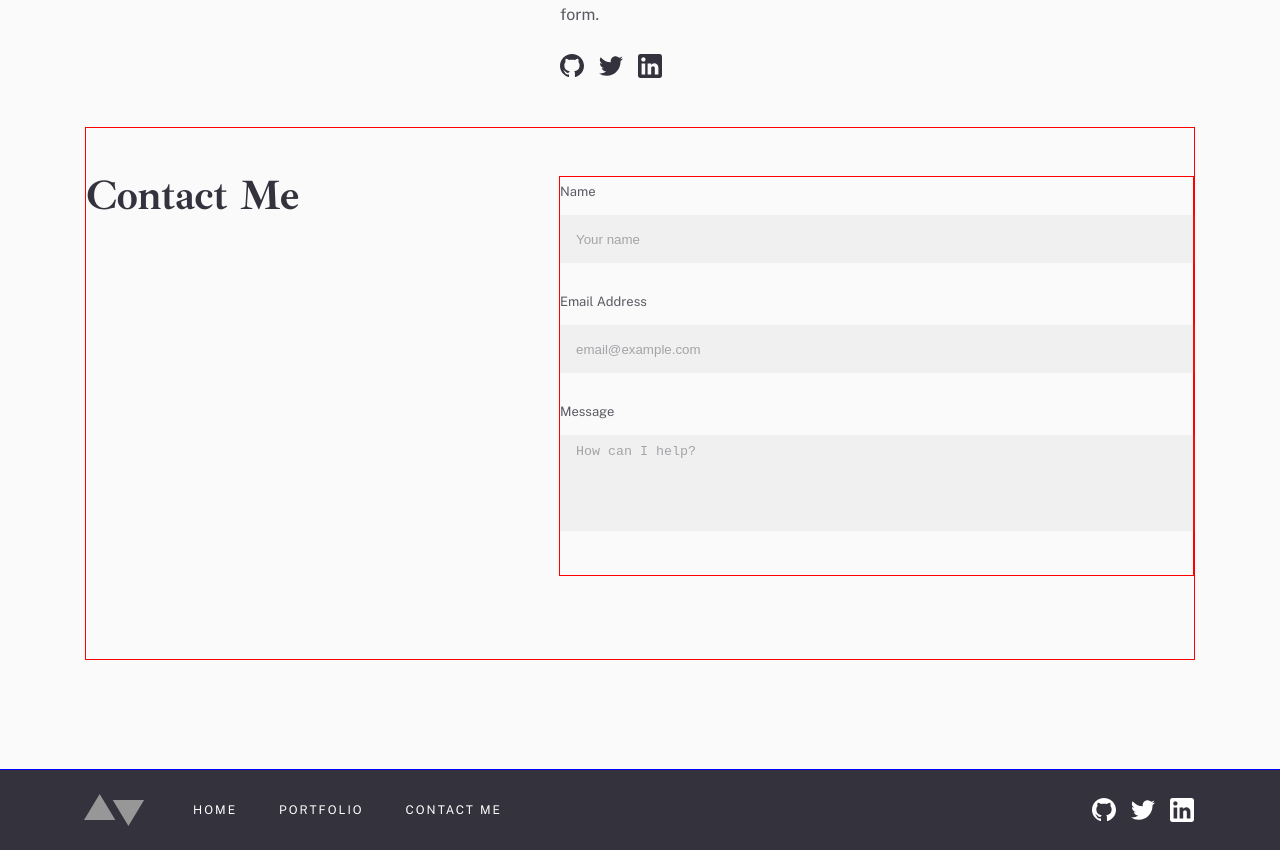
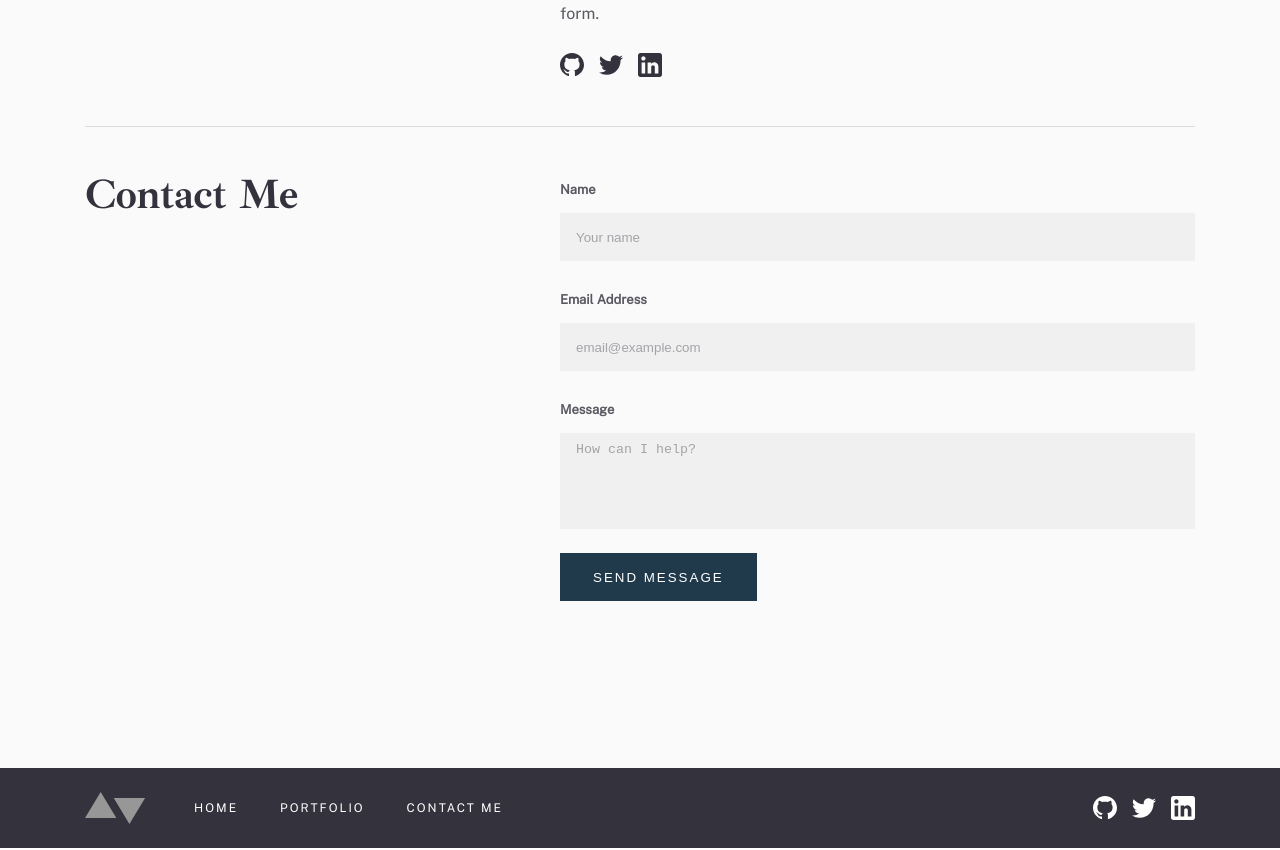
Before and after one commit to danielopq/minimalPortfolio, a React (Vite) app: page / in a window 1280 px wide. Shown: the part 420-1270 px from the top of the page. Built offline with nearby package versions, Linux system fonts and the light colour scheme.

Commit message:
ContactForm.tsx - done

```diff
--- a/src/components/contactMe/contactForm/ContactForm.tsx
+++ b/src/components/contactMe/contactForm/ContactForm.tsx
@@ -1,5 +1,10 @@
 import './contactForm.css'
+import StandardButton from '../../shared/defaultButton/StandardButton';
 
+/**
+ * Renders the "Contact Me" form, allowing users to input their name, email address, and message.
+ * @returns {JSX.Element} - The ContactForm component.
+ */
 const ContactForm: React.FC = () => {
     return (
         <section id="contactForm">
@@ -17,6 +22,7 @@ const ContactForm: React.FC = () => {
                     <label htmlFor="message">Message</label>
                     <textarea id="message" name="message" placeholder='How can I help?'/>
                 </div>
+                <StandardButton value='SEND MESSAGE' mode='darkButton'/>
             </div>
         </section>
     )
--- a/src/components/contactMe/contactForm/contactForm.css
+++ b/src/components/contactMe/contactForm/contactForm.css
@@ -8,17 +8,15 @@
     align-items: flex-start;
     justify-content: space-between;
     border-top: solid 1px rgba(51,50,61,0.15);
-    border: solid 1px red;
 }
 
 #contactForm-content{
     width: 635px;
-    height: 400px;
+    height: auto;
     display: flex;
     flex-direction: column;
     align-items: flex-start;
     justify-content: flex-start;
-    border: solid 1px red;
 }
 
 .formElement{
@@ -35,22 +33,9 @@
     width: inherit;
     height: 30px;
     margin-bottom: 8px;
-    font: 400 13px/30px 'PublicSans-Regular';
+    font: 700 13px/30px 'PublicSans-Regular';
     color: var(--darkGrey);
     opacity: 0.8;
-}
-
-.formElement input,textarea{
-    width: inherit;
-    padding: 9px 16px;
-    background-color: rgba(151,151,151,0.1);
-    color: rgba(51,50,61,0.4);
-    border: none;
-    outline: none;
-}
-
-.formElement input::placeholder,textarea::placeholder{
-    color: rgba(51,50,61,0.4);
 }
 
 .formElement input{
--- a/src/components/contactMe/contactMe.css
+++ b/src/components/contactMe/contactMe.css
@@ -5,5 +5,4 @@
     flex-direction: column;
     align-items: center;
     justify-content: space-between;
-    border: solid 1px blue;
 }
--- a/src/index.css
+++ b/src/index.css
@@ -57,6 +57,22 @@ nav{
     margin: 0px;
 }
 
+input,textarea{
+    width: inherit;
+    padding: 9px 16px;
+    background-color: rgba(151,151,151,0.1);
+    color: var(--darkGrey);
+    border: none;
+}
+
+input::placeholder,textarea::placeholder{
+    color: rgba(51,50,61,0.4);
+}
+
+input:focus,textarea:focus{
+    outline: solid 1px var(--cyan);;
+}
+
 h1{
     padding: 0px;
     margin: 0px;
```
